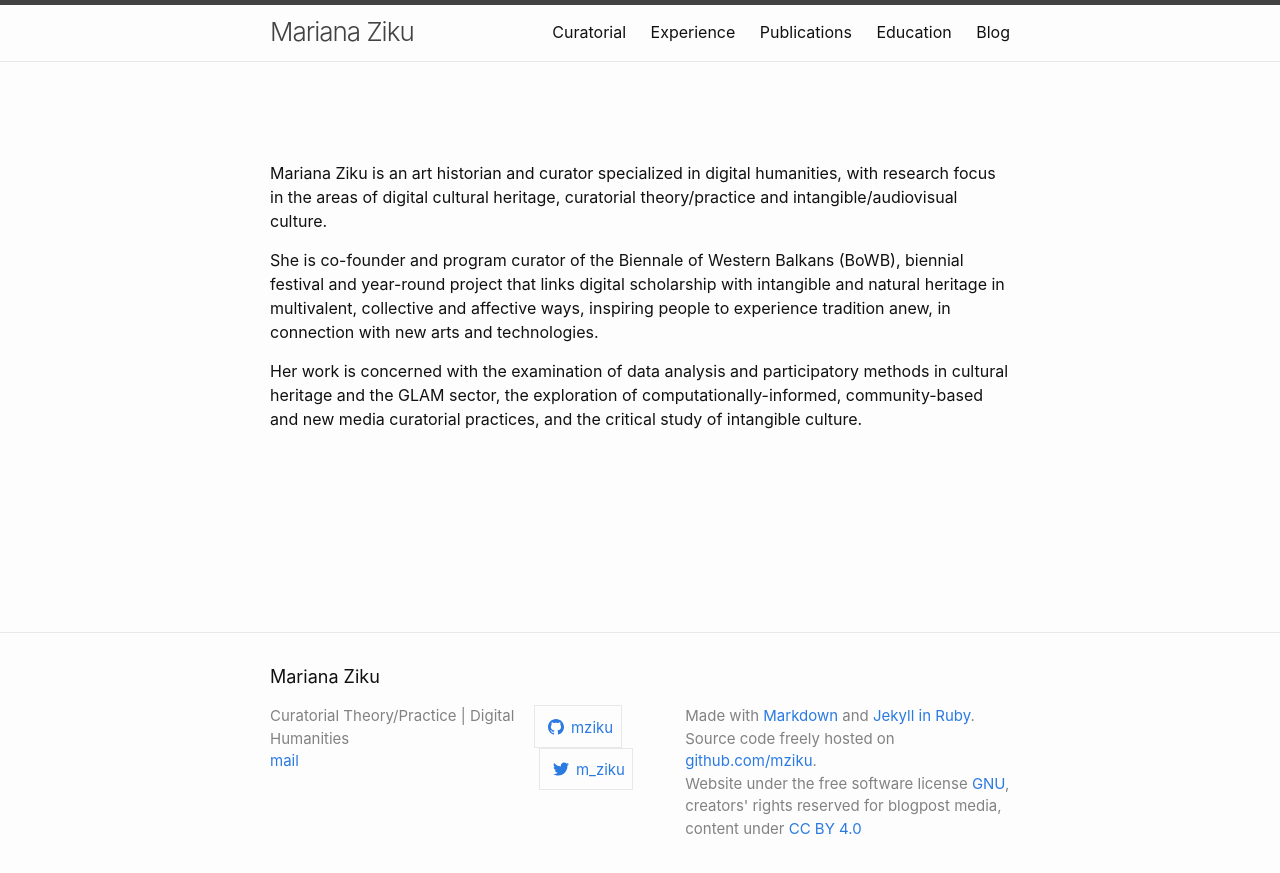
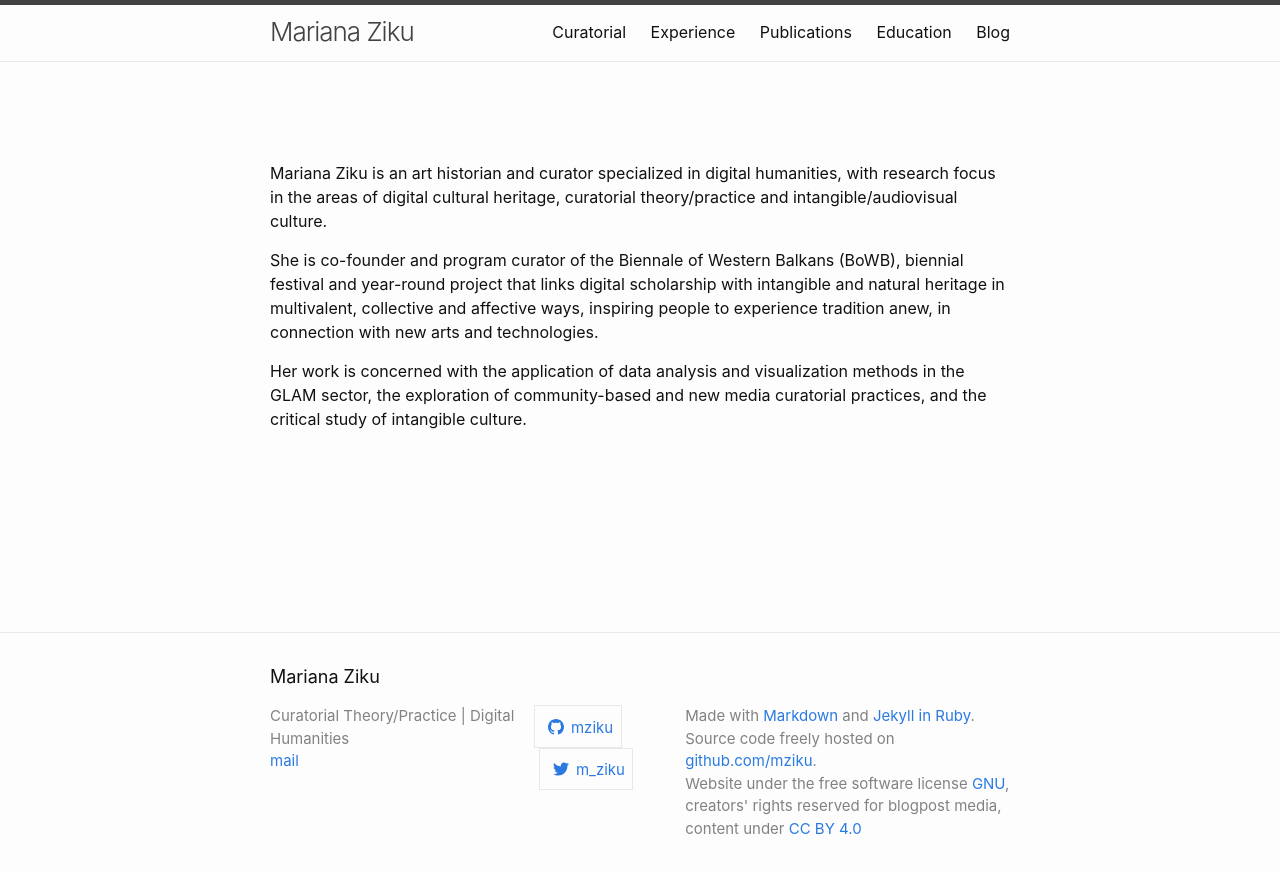
Before and after one commit to mziku/mziku.github.io, a Jekyll site: the page built from index.md, in a window 1280 px wide. Shown: the top 873 px of the page. Built offline with Jekyll 4.4.1, drawn with Linux system fonts in a browser that asks for light colours.

Commit message:
Update index.md

```diff
--- a/index.md
+++ b/index.md
@@ -8,4 +8,4 @@ Mariana Ziku is an art historian and curator specialized in digital humanities,
 
 She is co-founder and program curator of the Biennale of Western Balkans (BoWB), biennial festival and year-round project that links digital scholarship with intangible and natural heritage in multivalent, collective and affective ways, inspiring people to experience tradition anew, in connection with new arts and technologies.
 
-Her work is concerned with the examination of data analysis and participatory methods in cultural heritage and the GLAM sector, the exploration of computationally-informed, community-based and new media curatorial practices, and the critical study of intangible culture.
+Her work is concerned with the application of data analysis and visualization methods in the GLAM sector, the exploration of community-based and new media curatorial practices, and the critical study of intangible culture.
```
